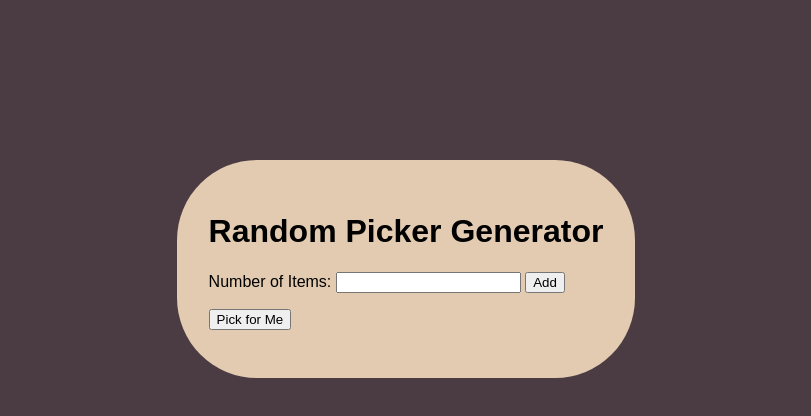
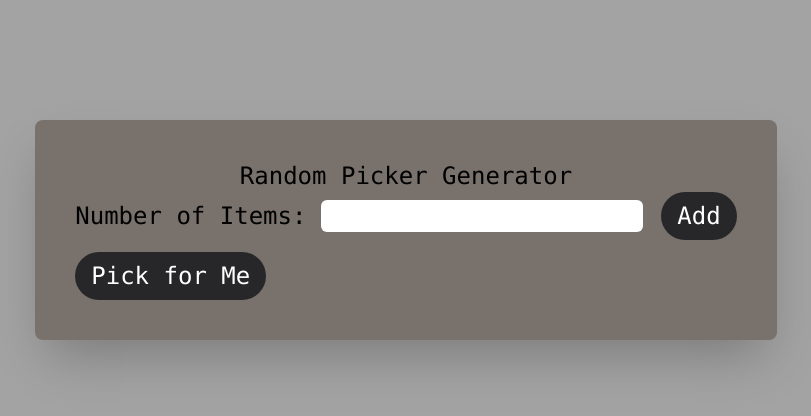
Before and after one commit to CaptainPandaMonkey5/RandomPicker, a website: page index.html in a window 1280 px wide. Shown: the whole page, without its empty margins (234-1045 px from the left). Drawn offline with nearby package versions, Linux system fonts and the light colour scheme.

Commit message:
added tailwindcss onto the project

```diff
--- a/index.html
+++ b/index.html
@@ -1,26 +1,40 @@
-<!DOCTYPE html>
+<!doctype html>
 <html lang="en">
   <head>
     <meta charset="UTF-8" />
     <meta name="viewport" content="width=device-width, initial-scale=1.0" />
     <title>Random Picker Generator</title>
-    <link href="styles.css" rel="stylesheet">
+    <!-- <link href="styles.css" rel="stylesheet"> -->
+    <script src="https://cdn.tailwindcss.com"></script>
+    <script src="script.js"></script>
+    <style type="text/tailwindcss">
+      @layer utilities {
+        .content-auto {
+          content-visibility: auto;
+        }
+      }
+    </style>
   </head>
-  <body>
-    <div class="container">
-      <h1>Random Picker Generator</h1>
-      <form class="gen-form">
-        <div class="gen-container">
-          <label for="num-of-items">Number of Items:</label>
-          <input type="text" id="userInput" placeholder=" " />
-          <button id="addItem">Add</button>
+  <body class="mx-20 my-20 bg-neutral-400 items-center flex justify-center font-mono">
+    <div class="bg-stone-500 border-spacing-32 rounded-lg inline-block p-10 mt-10 mb-10
+    text-2xl shadow-2xl">
 
-          <ul id="itemList"></ul>
-          <button id="pickRandom">Pick for Me</button>
-        </div>
-      </form>
+      <h1 class="text-center">Random Picker Generator</h1>
+
+      <div>
+        <form class="items-center justify-center">
+          <div>
+            <label for="num-of-items">Number of Items:</label>
+            <input type="text" id="userInput" placeholder=" " class="pl-2 px-2 focus:outline-none rounded-md" />
+            <button id="addItem" class="bg-zinc-800 px-4 py-2 ml-1 rounded-full text-white hover:bg-zinc-400">Add</button>
+
+            <ul id="itemList" class="my-3"></ul>
+            <button id="pickRandom" class="bg-zinc-800 px-4 py-2 rounded-full text-white hover:bg-zinc-400">Pick for Me</button>
+          </div>
+        </form>
+      </div>
+
       <p id="result"></p>
     </div>
-    <script src="script.js"></script>
   </body>
 </html>
--- /dev/null
+++ b/package.json
@@ -0,0 +1,6 @@
+{
+  "devDependencies": {
+    "prettier": "^2.5.1",
+    "prettier-plugin-tailwindcss": "^0.6.5"
+  }
+}
--- /dev/null
+++ b/tailwind.config.js
@@ -0,0 +1,9 @@
+/** @type {import('tailwindcss').Config} */
+module.exports = {
+    content: ["./src/**/*.{html,js}"],
+    theme: {
+      extend: {},
+    },
+    plugins: ["prettier-plugin-css-order",
+        "prettier-plugin-tailwindcss"],
+  }
```
Also changed, not shown: 2 other files.
